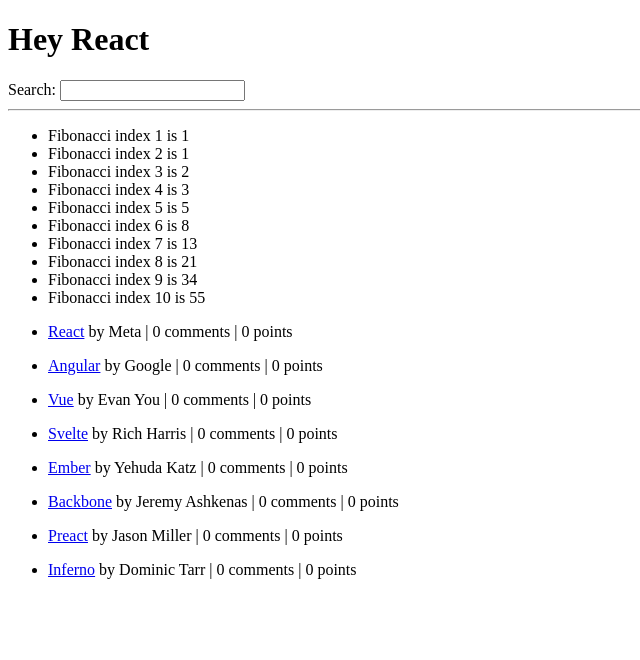
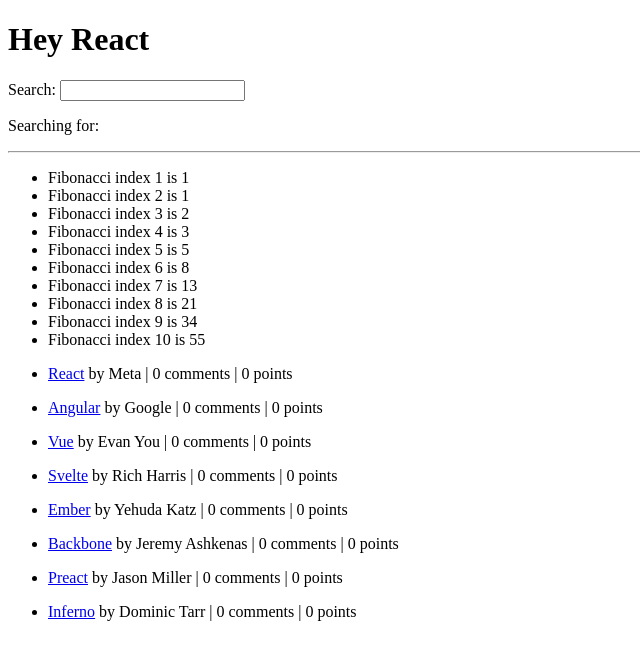
Before and after one commit to borland502/react-sandbox, a React (Vite) app: page / in a window 1280 px wide. Shown: the top 660 px of the page, without its empty margins (0-640 px from the left). Built offline with nearby package versions, Linux system fonts and the light colour scheme.

Commit message:
Chapter 7

```diff
--- a/src/App.tsx
+++ b/src/App.tsx
@@ -1,3 +1,5 @@
+import React from "react";
+
 const welcome = {
 	greeting: "Hey",
 	title: "React",
@@ -47,15 +49,20 @@
 	));
 
 const Search = () => {
+	const [searchTerm, setSearchTerm] = React.useState("");
+
 	const handleChange = (event: React.ChangeEvent<HTMLInputElement>) => {
-		console.log(event);
-		console.log(event.target.value);
+		setSearchTerm(event.target.value);
 	};
 
 	return (
 		<div>
 			<label htmlFor="search">Search: </label>
 			<input type="text" id="search" onChange={handleChange} />
+
+			<p>
+				Searching for: <strong>{searchTerm}</strong>
+			</p>
 		</div>
 	);
 };
```
